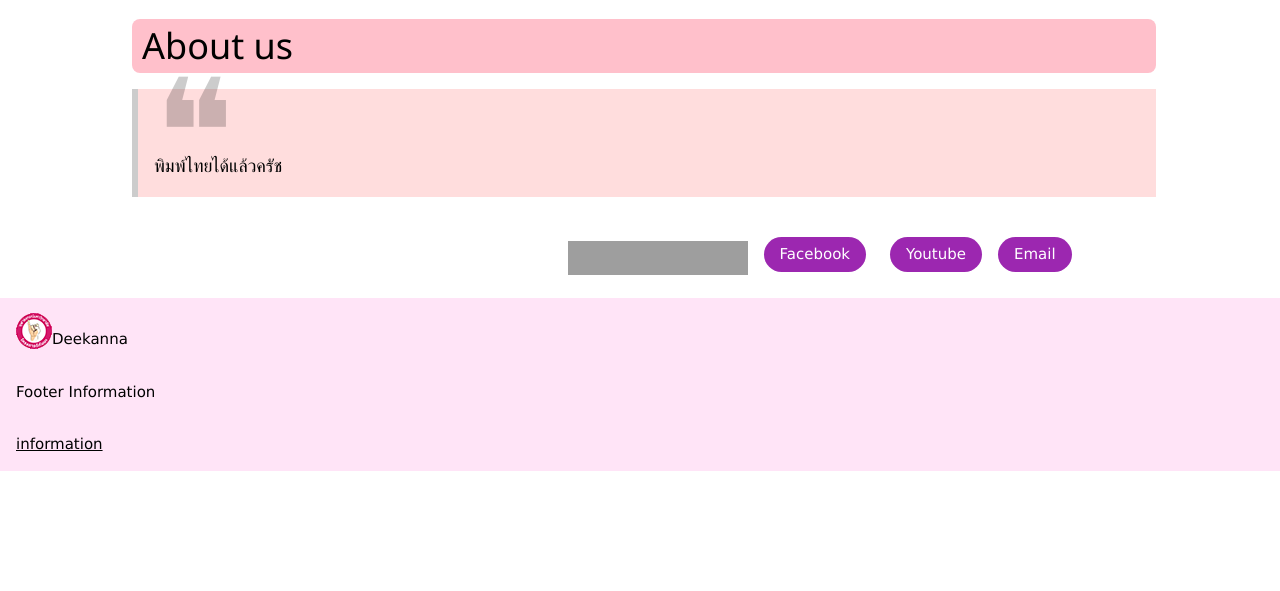
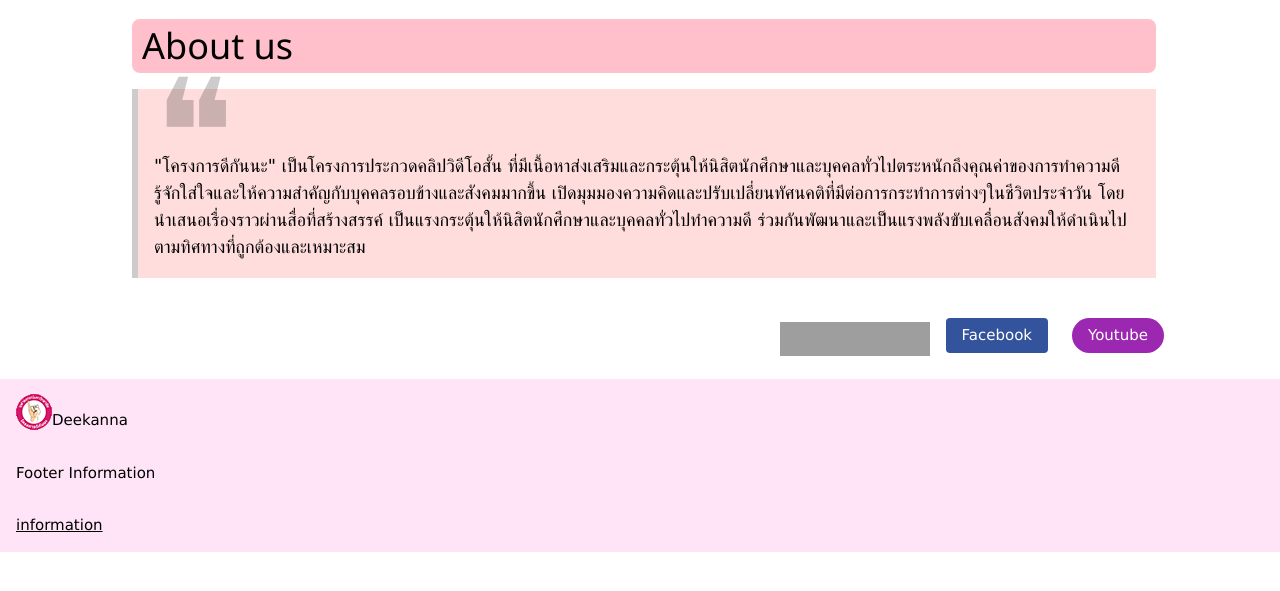
Before and after one commit to chutipon29301/Deekanna, a PHP site: page /about_us.html in a window 1280 px wide. Shown: the part 71-662 px from the top of the page. Run offline with PHP 8.4, Linux system fonts and the light colour scheme; grey boxes are pictures that could not be loaded.

Commit message:
Add text to about page and change fb btn color

```diff
--- a/about_us.html
+++ b/about_us.html
@@ -74,7 +74,7 @@
 							<div class="w3-panel w3-leftbar w3-pale-red">
 								<span style="font-size:150px;line-height:0.6em;opacity:0.2">&#10077;</span>
 								<p class="w3-large w3-pale-red" style="margin-top:-40px">
-									พิมพ์ไทยได้แล้วครัช
+									"โครงการดีกันนะ" เป็นโครงการประกวดคลิปวิดีโอสั้น ที่มีเนื้อหาส่งเสริมและกระตุ้นให้นิสิตนักศึกษาและบุคคลทั่วไปตระหนักถึงคุณค่าของการทำความดี รู้จักใส่ใจและให้ความสำคัญกับบุคคลรอบข้างและสังคมมากขึ้น เปิดมุมมองความคิดและปรับเปลี่ยนทัศนคติที่มีต่อการกระทำการต่างๆในชีวิตประจำวัน โดยนำเสนอเรื่องราวผ่านสื่อที่สร้างสรรค์ เป็นแรงกระตุ้นให้นิสิตนักศึกษาและบุคคลทั่วไปทำความดี ร่วมกันพัฒนาและเป็นแรงพลังขับเคลื่อนสังคมให้ดำเนินไปตามทิศทางที่ถูกต้องและเหมาะสม
 								</p>
 							</div>
 						</div>
@@ -91,21 +91,12 @@
 								</td>
 								<td class="w3-right w3-animate-opacity">
 									<a href="https://www.facebook.com/deekanna/?fref=ts" target="_blank">
-										<button class="w3-btn w3-round-xxlarge w3-purple">Facebook</button>
+										<button class="w3-btn w3-round facebookBtn">Facebook</button>
 									</a>
 								</td>
 								<td class="w3-right w3-animate-opacity" style="padding-top: 12px !important">
-									<iframe width="180" height="34" src="https://www.facebook.com/plugins/like.php?href=https%3A%2F%2Fwww.facebook.com%2Fdeekanna%2F&amp;width=70&amp;layout=button_count&amp;action=like&amp;size=large&amp;show_faces=true&amp;share=true&amp;height=46&amp;appId" frameborder="0" scrolling="no" style="border:none;overflow:hidden;align-content: center;" allowtransparency="true"></iframe>
+									<iframe width="150" height="34" src="https://www.facebook.com/plugins/like.php?href=https%3A%2F%2Fwww.facebook.com%2Fdeekanna%2F&amp;width=70&amp;layout=button_count&amp;action=like&amp;size=large&amp;show_faces=true&amp;share=true&amp;height=46&amp;appId" frameborder="0" scrolling="no" style="border:none;overflow:hidden;align-content: center;" allowtransparency="true"></iframe>
 
-								</td>
-
-								<td>
-									<div class="w3-right w3-accordion w3-animate-opacity">
-										<button onclick="myFunc('Demo1')" class="w3-btn w3-round-xxlarge w3-purple">Email</button>
-										<div id="Demo1" class="w3-accordion-content">
-											<p>Lorem ipsum...</p>
-										</div>
-									</div>
 								</td>
 							</tr>
 						</tbody></table>
--- a/styles/style.css
+++ b/styles/style.css
@@ -81,3 +81,7 @@ html {
   width: 100%;
   height: 100%;
 }
+
+.facebookBtn {
+  background-color: #34539d !important;
+}
```
